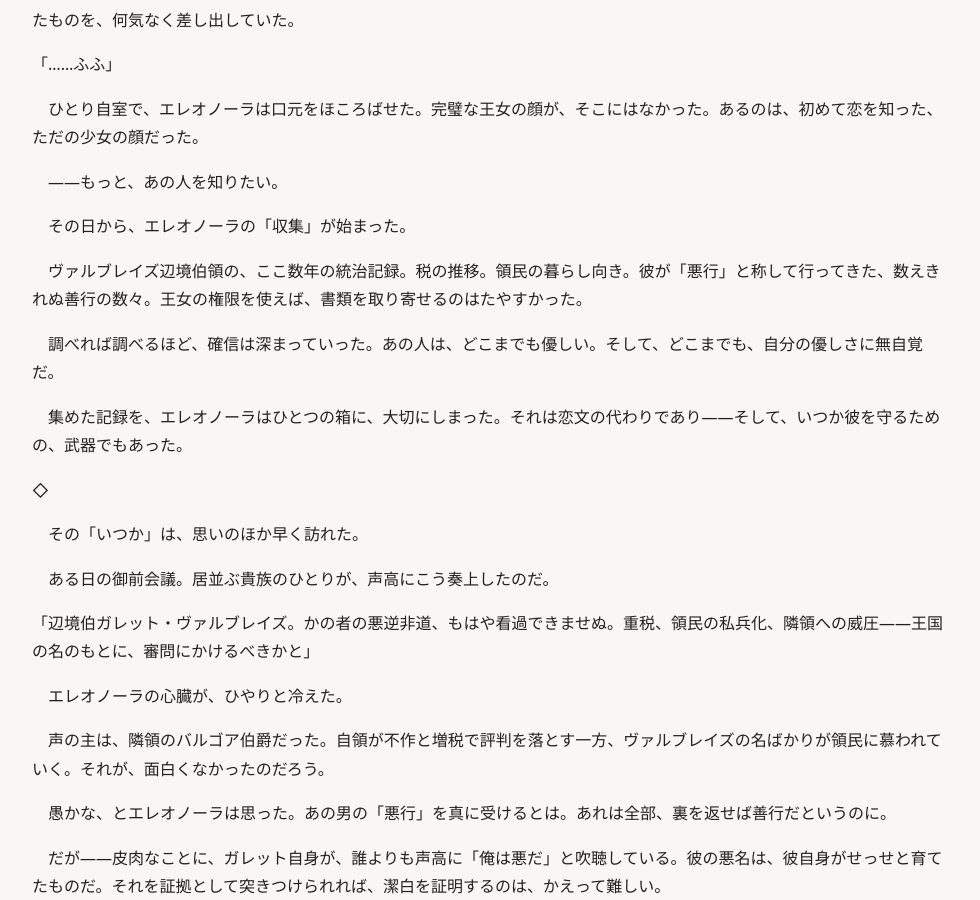
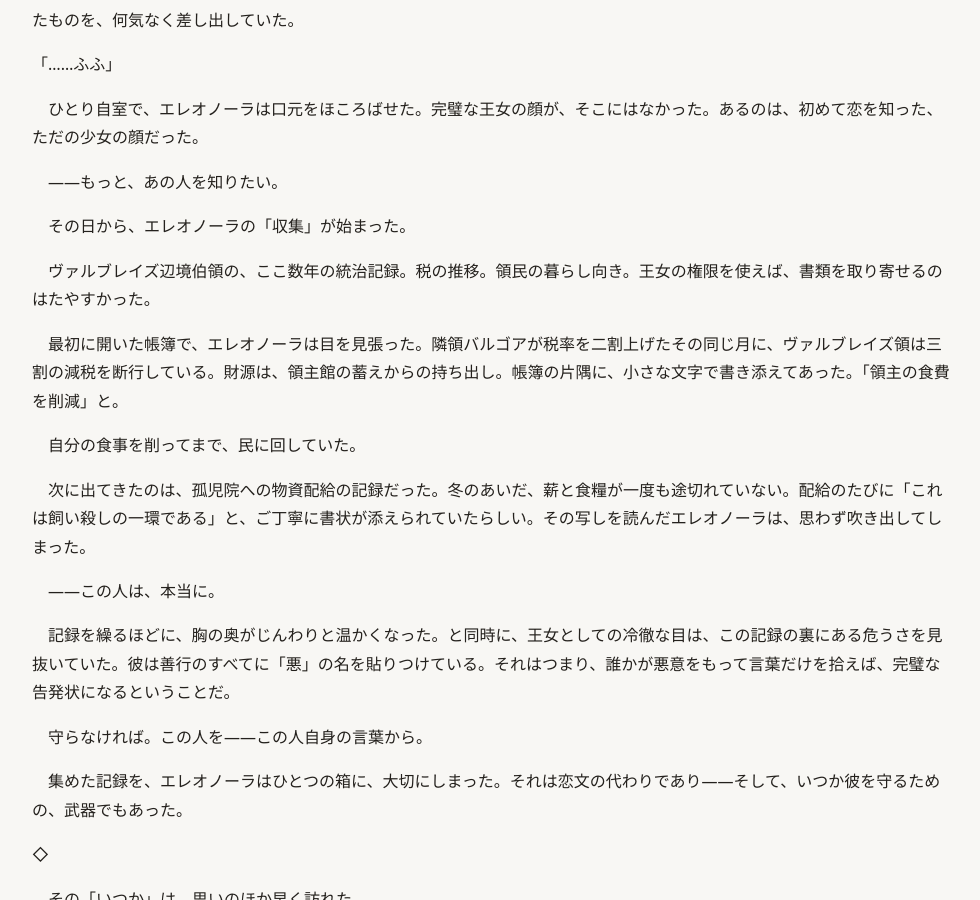
Before and after one commit to nao-onion/novel, a Jekyll site: the page built from manuscript/S05-2.md, in a window 1280 px wide and 900 px high, scrolled down 588 px. Shown: the whole window, without its empty margins (148-1128 px from the left). Built offline with Jekyll 4.4.1, drawn with Linux system fonts in a browser that asks for light colours; our own code applies the rules of GitHub Pages for plain Markdown files.

Commit message:
S03-2/S04-2/S05-2 肉付け — 薄いシーンの補強完了
- S03-2: クロエの初日々（不器用な使用人指導、最初の夜の涙、「お館様」の由来）
- S04-2: 三日目追加（トビアス勉強指導シーン、S07証言のコールバック元）
- S05-2: 収集パート具体化（減税帳簿・孤児院記録・王女の危機察知）

Co-Authored-By: Claude Opus 4.6 <noreply@anthropic.com>

```diff
--- a/manuscript/S05-2.md
+++ b/manuscript/S05-2.md
@@ -22,9 +22,19 @@
 
 　その日から、エレオノーラの「収集」が始まった。
 
-　ヴァルブレイズ辺境伯領の、ここ数年の統治記録。税の推移。領民の暮らし向き。彼が「悪行」と称して行ってきた、数えきれぬ善行の数々。王女の権限を使えば、書類を取り寄せるのはたやすかった。
+　ヴァルブレイズ辺境伯領の、ここ数年の統治記録。税の推移。領民の暮らし向き。王女の権限を使えば、書類を取り寄せるのはたやすかった。
 
-　調べれば調べるほど、確信は深まっていった。あの人は、どこまでも優しい。そして、どこまでも、自分の優しさに無自覚だ。
+　最初に開いた帳簿で、エレオノーラは目を見張った。隣領バルゴアが税率を二割上げたその同じ月に、ヴァルブレイズ領は三割の減税を断行している。財源は、領主館の蓄えからの持ち出し。帳簿の片隅に、小さな文字で書き添えてあった。「領主の食費を削減」と。
+
+　自分の食事を削ってまで、民に回していた。
+
+　次に出てきたのは、孤児院への物資配給の記録だった。冬のあいだ、薪と食糧が一度も途切れていない。配給のたびに「これは飼い殺しの一環である」と、ご丁寧に書状が添えられていたらしい。その写しを読んだエレオノーラは、思わず吹き出してしまった。
+
+　――この人は、本当に。
+
+　記録を繰るほどに、胸の奥がじんわりと温かくなった。と同時に、王女としての冷徹な目は、この記録の裏にある危うさを見抜いていた。彼は善行のすべてに「悪」の名を貼りつけている。それはつまり、誰かが悪意をもって言葉だけを拾えば、完璧な告発状になるということだ。
+
+　守らなければ。この人を――この人自身の言葉から。
 
 　集めた記録を、エレオノーラはひとつの箱に、大切にしまった。それは恋文の代わりであり――そして、いつか彼を守るための、武器でもあった。
 
```
Also changed, not shown: manuscript/S03-2.md (+14 -0 lines), manuscript/S04-2.md (+14 -0 lines).
